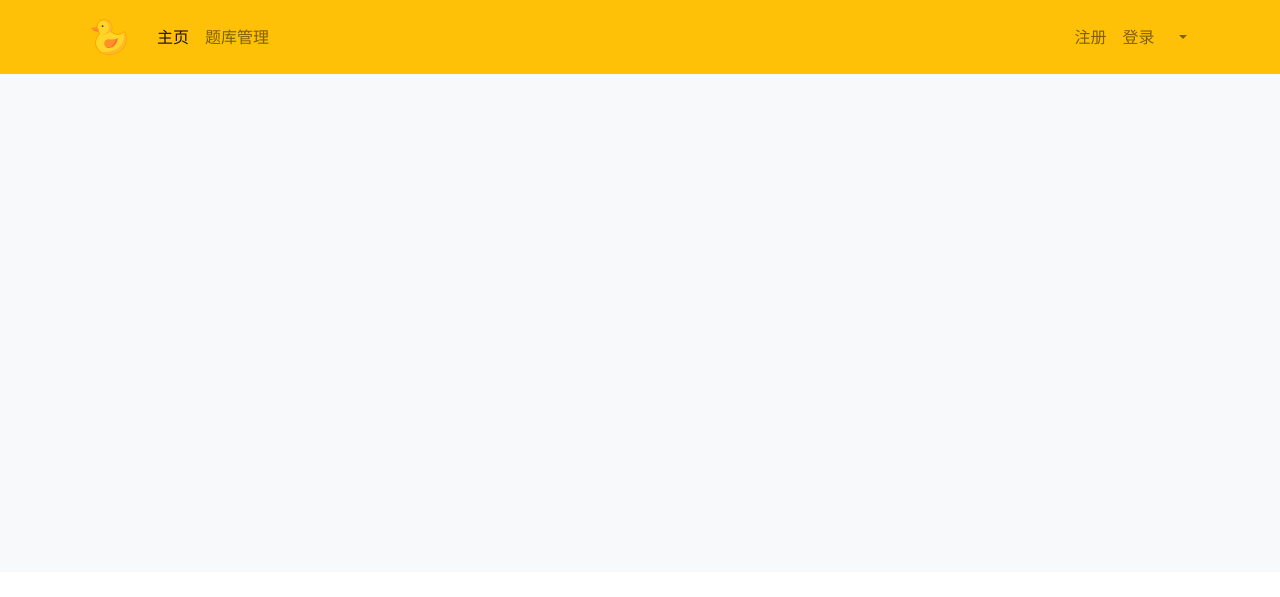
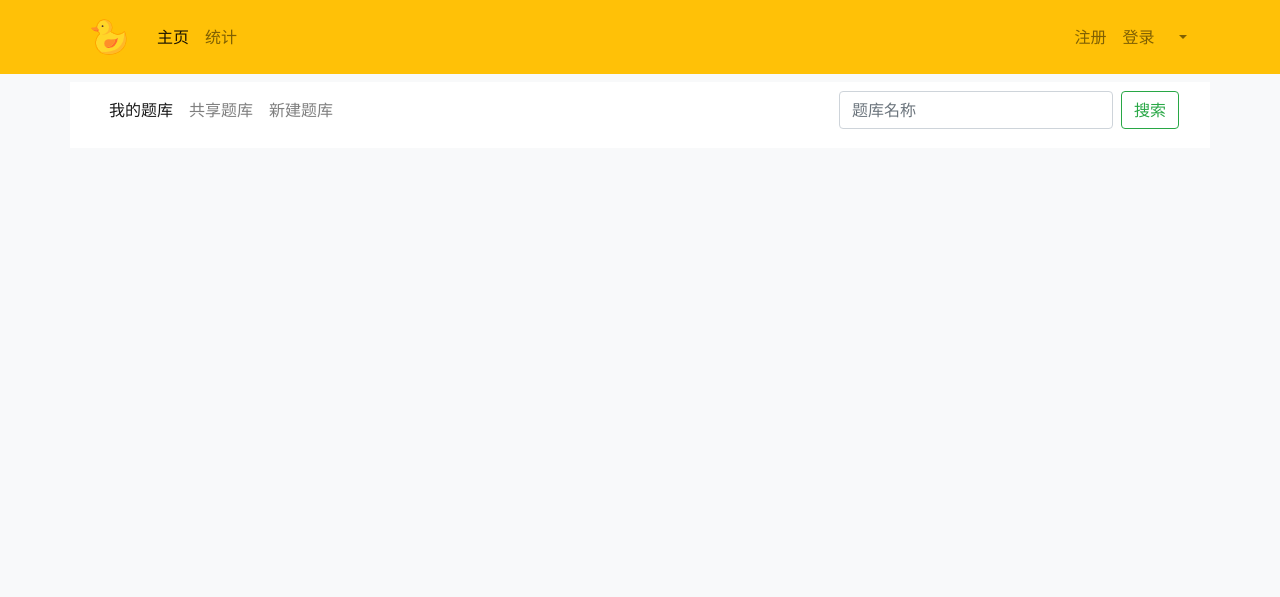
Before and after one commit to potapotato/rush, a Spring app: template src/main/resources/templates/index.html in a window 1280 px wide. Shown: the top 597 px of the page. Run offline with Thymeleaf, Linux system fonts and the light colour scheme; the template is opened without the code that fills it, so the values that code supplies are empty; some libraries are stand-ins or nearby versions.

Commit message:
[样式]: 修改了主页的样式

```diff
--- a/src/main/resources/templates/header.html
+++ b/src/main/resources/templates/header.html
@@ -5,14 +5,14 @@
     <meta name="viewport" content="width=device-width, initial-scale=1, shrink-to-fit=no">
     <title>冲鸭~(～￣▽￣)～</title>
     <link rel="stylesheet" href="../static/css/bootstrap.min.css">
-    <link rel="shortcut icon" th:href="@{icon/duck.ico}">
+    <link rel="shortcut icon" th:href="@{/icon/duck.ico}">
 </head>
 <body>
 <div th:fragment="header">
     <nav class="navbar navbar-expand-lg navbar-light bg-warning">
         <div class="container">
             <a class="navbar-brand" href="#">
-                <img th:src="@{icon/logo.ico}" alt="冲鸭" style="width:auto;">
+                <img th:src="@{/icon/logo.ico}" alt="冲鸭" style="width:auto;">
             </a>
             <button class="navbar-toggler" type="button" data-toggle="collapse" data-target="#navbarsExample07"
                     aria-controls="navbarsExample07" aria-expanded="false" aria-label="Toggle navigation">
@@ -25,7 +25,7 @@
                         <a class="nav-link" th:href="@{/}">主页 <span class="sr-only">(current)</span></a>
                     </li>
                     <li class="nav-item">
-                        <a class="nav-link" href="#">题库管理</a>
+                        <a class="nav-link" href="#">统计</a>
                     </li>
                 </ul>
                 <!-- 如果是游客，显示-->
--- a/src/main/resources/templates/index.html
+++ b/src/main/resources/templates/index.html
@@ -35,8 +35,27 @@
 <div id="app">
     <header th:insert="header::header"></header>
     <main role="main">
-        <div class="album py-5 bg-light" style="padding-bottom: 450px !important;">
-            <div class="container">
+        <div class="album py-2 bg-light" style="padding-bottom: 450px !important;">
+            <div class="container" style="background-color: #FFFFFF">
+                <nav class="navbar navbar-expand-lg navbar-light nav-pills" style="margin-bottom: 10px">
+                    <div class="collapse navbar-collapse" id="navbarSupportedContent">
+                        <ul class="navbar-nav mr-auto">
+                            <li class="nav-item active">
+                                <a class="nav-link" href="#">我的题库</a>
+                            </li>
+                            <li class="nav-item">
+                                <a class="nav-link" href="#">共享题库</a>
+                            </li>
+                            <li class="nav-item">
+                                <a class="nav-link" href="#" tabindex="-1" aria-disabled="true">新建题库</a>
+                            </li>
+                        </ul>
+                        <form class="form-inline my-2 my-lg-0">
+                            <input class="form-control mr-sm-2" type="search" placeholder="题库名称" aria-label="Search">
+                            <button class="btn btn-outline-success my-2 my-sm-0" type="submit">搜索</button>
+                        </form>
+                    </div>
+                </nav>
                 <div class="row">
                     <div class="col-md-3" th:each="course:${courses}">
                         <div style="display: none" th:text="${course.id}"></div>
@@ -45,10 +64,14 @@
                                  th:src="@{/img/getImage(imgPath=${course.imgUrl})}"
                                  alt="no">
                             <div class="card-body">
-                                <p class="card-text" th:text="${course.name}" style="font-weight: bold;margin-bottom: 0;"></p>
-                                <div class="align-items-center" th:text="${course.description}" style="color: gray;height: 30px;overflow: hidden;line-height: 30px;font-size: small"></div>
+                                <p class="card-text" th:text="${course.name}"
+                                   style="font-weight: bold;margin-bottom: 0;"></p>
+                                <div class="align-items-center" th:text="${course.description}"
+                                     style="color: gray;height: 30px;overflow: hidden;line-height: 30px;font-size: small"></div>
                                 <div class="d-flex justify-content-between align-items-center">
-                                    <small class="text-muted" style="color: #00C758!important;"><i class="el-icon-time"></i> 创建时间: <span th:text="${#dates.format(course.createdTime, 'yyyy-MM-dd')}"></span></small>
+                                    <small class="text-muted" style="color: #00C758!important;"><i
+                                            class="el-icon-time"></i> 创建时间: <span
+                                            th:text="${#dates.format(course.createdTime, 'yyyy-MM-dd')}"></span></small>
                                     <small class="text-muted">总题量: 0</small>
                                 </div>
                             </div>
```
Also changed, not shown: src/main/resources/templates/course_detail.html (+1 -8 lines), todo.md (+2 -2 lines).
